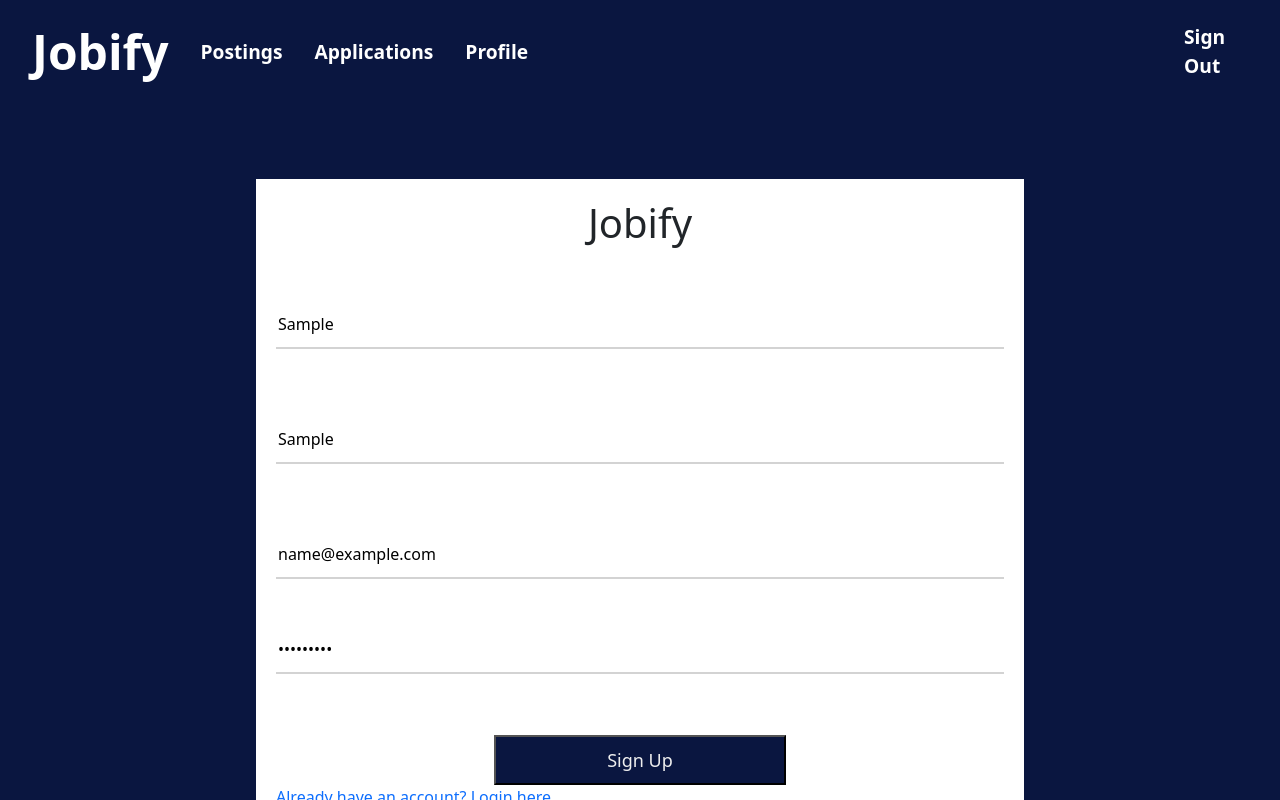
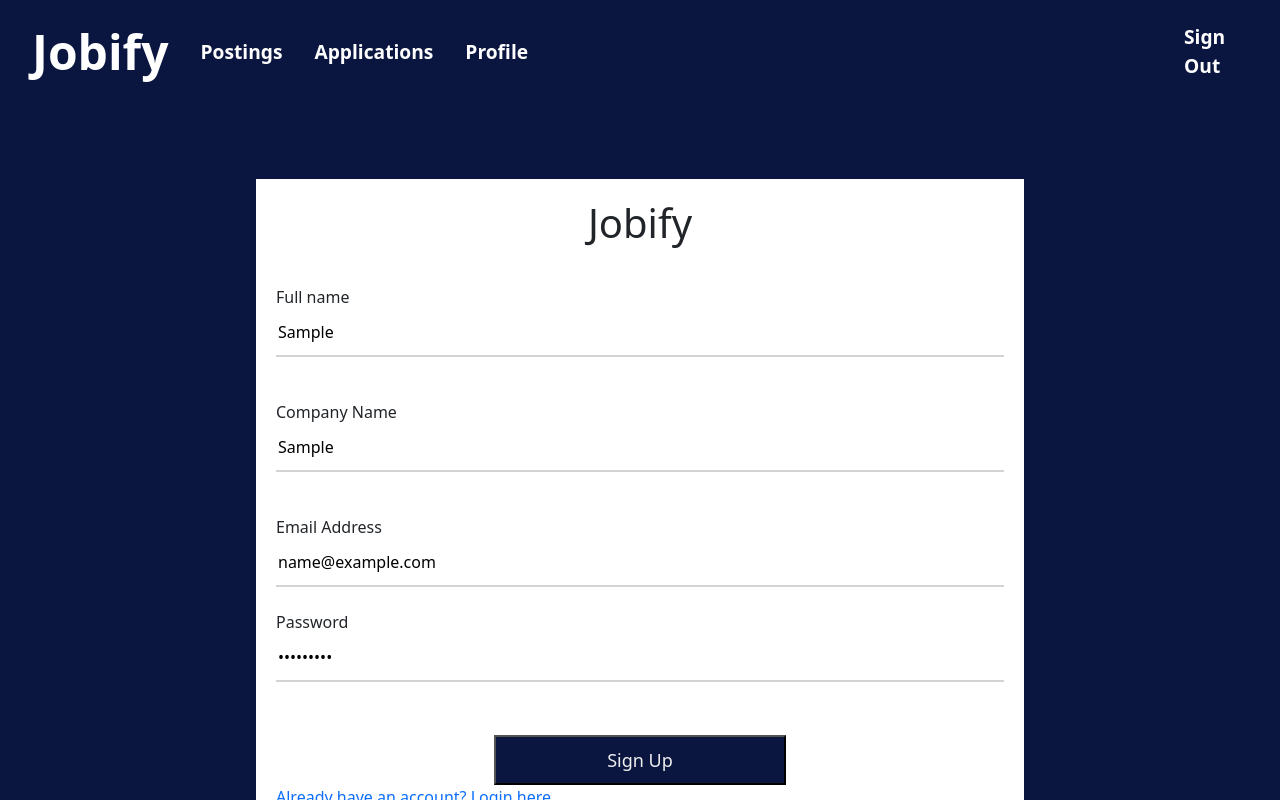
Before and after one commit to ramy-att/trivial-soen341project2023, a React (Create React App) app in the folder client/: page /signup in a window 1280 px wide. Both pictures are taken after typing "Sample", "Sample", "name@example.com", "Sample123" into the empty fields and a click on the button "Sign Up". Shown: the top 800 px of the page. Built offline with nearby package versions, Linux system fonts and the light colour scheme.

Commit message:
Fixed hovering and animation on blur

```diff
--- a/client/src/components/SignIn/SignIn.css
+++ b/client/src/components/SignIn/SignIn.css
@@ -134,3 +134,6 @@ input:active {
 .sign-in-instead a {
   text-decoration: none;
 }
+.label-container{
+  height: 1rem;
+}
--- a/client/src/components/SignIn/SignIn.js
+++ b/client/src/components/SignIn/SignIn.js
@@ -20,7 +20,7 @@ const SignIn = () => {
       <h1 className="text-center">Jobify</h1>
       <form onSubmit={handleSubmit}>
         <div className="input-container ic1">
-          <div>
+        <div className="label-container">
             {hoverEmail && (
               <label htmlFor="email" className="label">
                 Email Address
@@ -36,15 +36,17 @@ const SignIn = () => {
             onFocus={() => {
               setHoverEmail(true);
             }}
-            onBlur={() => {
-              setHoverEmail(false);
+            onBlur={(e) => {
+              if(e.target.value===""){
+                setHoverEmail(false)
+              }
             }}
             name="email"
           />
         </div>{" "}
-        {/* For email address */}
         <div className="input-container ic2">
-          <div>{hoverPass && <label htmlFor="password"> Password </label>}</div>
+          <div className="label-container">
+            {hoverPass && <label htmlFor="password" className="label"> Password </label>}</div>
           <input
             value={pass}
             onChange={(e) => setPass(e.target.value)}
@@ -54,8 +56,10 @@ const SignIn = () => {
             onFocus={() => {
               setHoverPass(true);
             }}
-            onBlur={() => {
-              setHoverPass(false);
+            onBlur={(e) => {
+              if(e.target.value===""){
+                setHoverPass(false)
+              }
             }}
             name="password"
           />
--- a/client/src/components/SignUp/SignUp.css
+++ b/client/src/components/SignUp/SignUp.css
@@ -16,7 +16,6 @@
   font-weight: 600;
   margin-top: 30px;
 }
-
 .subtitle {
   color: #eee;
   font-family: sans-serif;
--- a/client/src/components/SignUp/SignUp.js
+++ b/client/src/components/SignUp/SignUp.js
@@ -29,24 +29,27 @@ export const SignUp = (props) => {
           <h1 className="text-center">Jobify</h1>
           <form onSubmit={handleSubmit}>
             <div className="input-container ic1">
-              <div>{hoverName && <label htmlFor="name">Full name</label>}</div>
+              <div className="label-container">
+                {hoverName && <label htmlFor="name" className="label">Full name</label>}</div>
               <input
                 value={name}
                 onChange={(e) => setName(e.target.value)}
                 type="text"
                 placeholder={!hoverName ? "Full Name" : ""}
                 id="name"
-                onFocus={() => {
+                onFocus={(e) => {
                   setHoverName(true);
                 }}
-                onBlur={() => {
-                  setHoverName(false);
+                onBlur={(e) => {
+                  if(e.target.value===""){
+                    setHoverName(false)
+                  }
                 }}
                 name="name"
               />
             </div>
             <div className="input-container ic1">
-              <div>
+              <div className="label-container">
                 {hoverEmail && (
                   <label htmlFor="email" className="label">
                     Email Address
@@ -62,15 +65,17 @@ export const SignUp = (props) => {
                 onFocus={() => {
                   setHoverEmail(true);
                 }}
-                onBlur={() => {
-                  setHoverEmail(false);
+                onBlur={(e) => {
+                  if(e.target.value===""){
+                    setHoverEmail(false)
+                  }
                 }}
                 name="email"
               />
             </div>
             <div className="input-container ic2">
-              <div>
-                {hoverPass && <label htmlFor="password"> Password </label>}
+              <div className="label-container">
+                {hoverPass && <label htmlFor="password" className="label"> Password </label>}
               </div>
               <input
                 value={pass}
@@ -81,8 +86,10 @@ export const SignUp = (props) => {
                 onFocus={() => {
                   setHoverPass(true);
                 }}
-                onBlur={() => {
-                  setHoverPass(false);
+                onBlur={(e) => {
+                  if(e.target.value===""){
+                    setHoverPass(false)
+                  }
                 }}
                 name="password"
               />
@@ -110,7 +117,8 @@ export const SignUp = (props) => {
           <h1 className="text-center">Jobify</h1>
           <form onSubmit={handleSubmit}>
             <div className="input-container ic1">
-              <div>{hoverName && <label htmlFor="name">Full name</label>}</div>
+              <div className="label-container">
+                {hoverName && <label htmlFor="name" className="label">Full name</label>}</div>
               <input
                 value={name}
                 onChange={(e) => setName(e.target.value)}
@@ -120,16 +128,18 @@ export const SignUp = (props) => {
                 onFocus={() => {
                   setHoverName(true);
                 }}
-                onBlur={() => {
-                  setHoverName(false);
+                onBlur={(e) => {
+                  if(e.target.value===""){
+                    setHoverName(false)
+                  }
                 }}
                 name="name"
               />
             </div>
             <div className="input-container ic1">
-              <div>
+              <div className="label-container">
                 {hoverCompany && (
-                  <label htmlFor="companyName">Company Name</label>
+                  <label htmlFor="companyName" className="label">Company Name</label>
                 )}
               </div>
               <input
@@ -141,15 +151,17 @@ export const SignUp = (props) => {
                 onFocus={() => {
                   setHoverCompany(true);
                 }}
-                onBlur={() => {
-                  setHoverCompany(false);
+                onBlur={(e) => {
+                  if(e.target.value===""){
+                    setHoverCompany(false)
+                  }
                 }}
                 name="companyName"
               />
             </div>
 
             <div className="input-container ic1">
-              <div>
+              <div className="label-container">
                 {hoverEmail && (
                   <label htmlFor="email" className="label">
                     Email Address
@@ -165,15 +177,17 @@ export const SignUp = (props) => {
                 onFocus={() => {
                   setHoverEmail(true);
                 }}
-                onBlur={() => {
-                  setHoverEmail(false);
+                onBlur={(e) => {
+                  if(e.target.value===""){
+                    setHoverEmail(false)
+                  }
                 }}
                 name="email"
               />
             </div>
             <div className="input-container ic2">
-              <div>
-                {hoverPass && <label htmlFor="password"> Password </label>}
+              <div className="label-container">
+                {hoverPass && <label htmlFor="password" className="label"> Password </label>}
               </div>
               <input
                 value={pass}
@@ -184,8 +198,10 @@ export const SignUp = (props) => {
                 onFocus={() => {
                   setHoverPass(true);
                 }}
-                onBlur={() => {
-                  setHoverPass(false);
+                onBlur={(e) => {
+                  if(e.target.value===""){
+                    setHoverPass(false)
+                  }
                 }}
                 name="password"
               />
```
Lines whose indentation alone changed are shown as unchanged.
